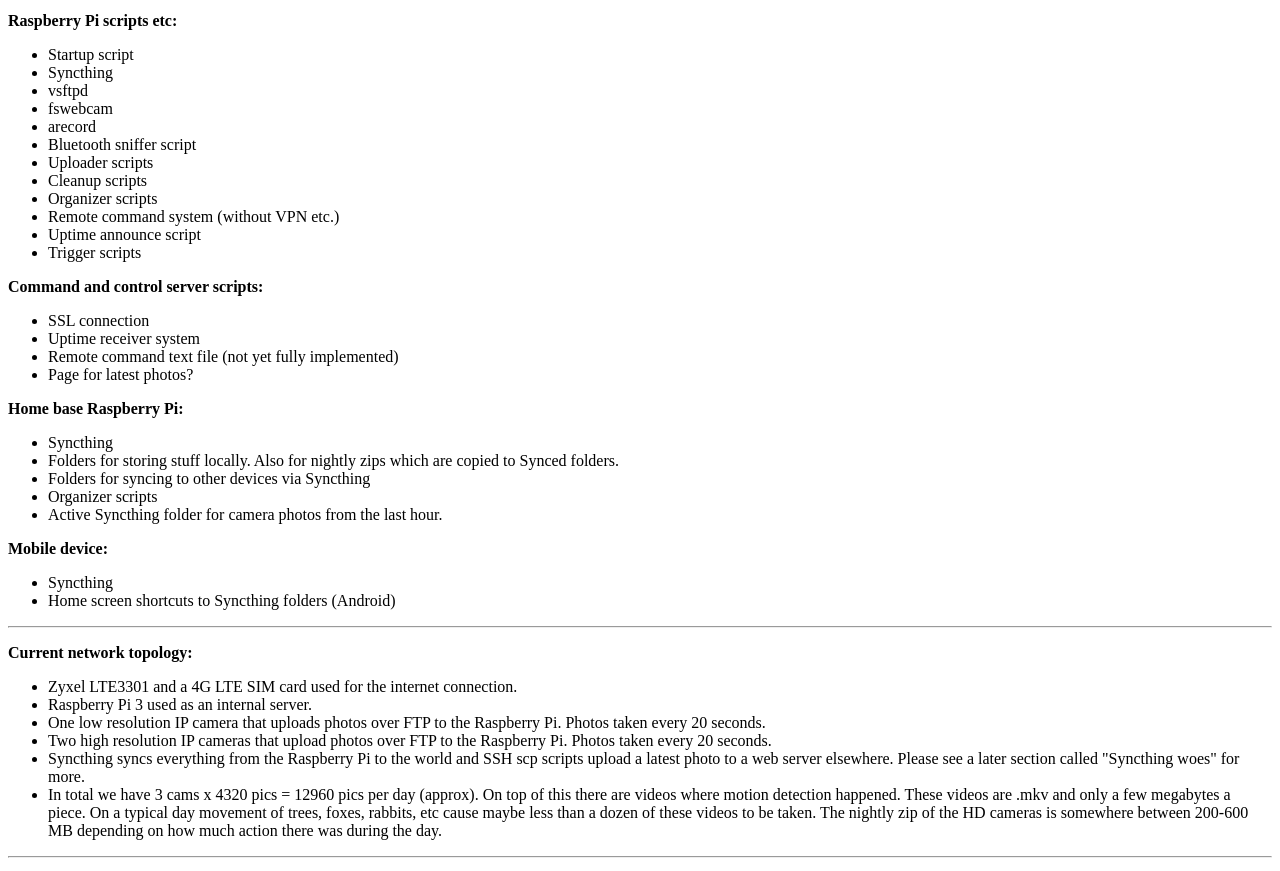
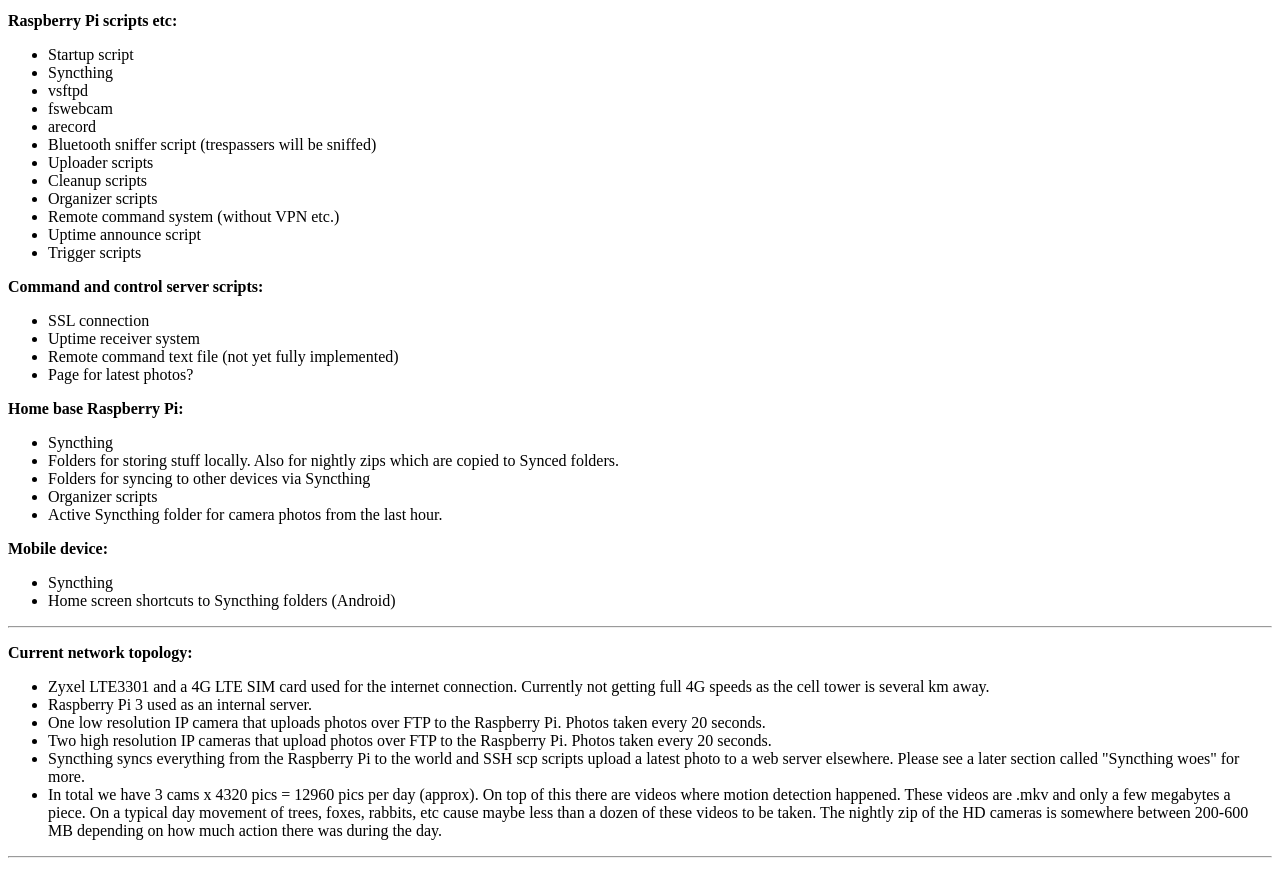
Before and after one commit to bigbrotherfarm/bigbrotherfarm.github.io, a plain HTML site: page index.html in a window 1280 px wide. Shown: the part 620-1491 px from the top of the page. Drawn offline with Linux system fonts and the light colour scheme.

Commit message:
Additions

```diff
--- a/index.html
+++ b/index.html
@@ -40,7 +40,7 @@
   <li>vsftpd</li>
   <li>fswebcam</li>
   <li>arecord</li>
-  <li>Bluetooth sniffer script</li>
+  <li>Bluetooth sniffer script (trespassers will be sniffed)</li>
   <li>Uploader scripts</li>
   <li>Cleanup scripts</li>
   <li>Organizer scripts</li>
@@ -76,7 +76,7 @@
 
 <p><b>Current network topology:</b>
 <ul>
-  <li>Zyxel LTE3301 and a 4G LTE SIM card used for the internet connection.</li>
+  <li>Zyxel LTE3301 and a 4G LTE SIM card used for the internet connection. Currently not getting full 4G speeds as the cell tower is several km away.</li>
   <li>Raspberry Pi 3 used as an internal server.</li>
   <li>One low resolution IP camera that uploads photos over FTP to the Raspberry Pi. Photos taken every 20 seconds.</li>
   <li>Two high resolution IP cameras that upload photos over FTP to the Raspberry Pi. Photos taken every 20 seconds.</li>
```
